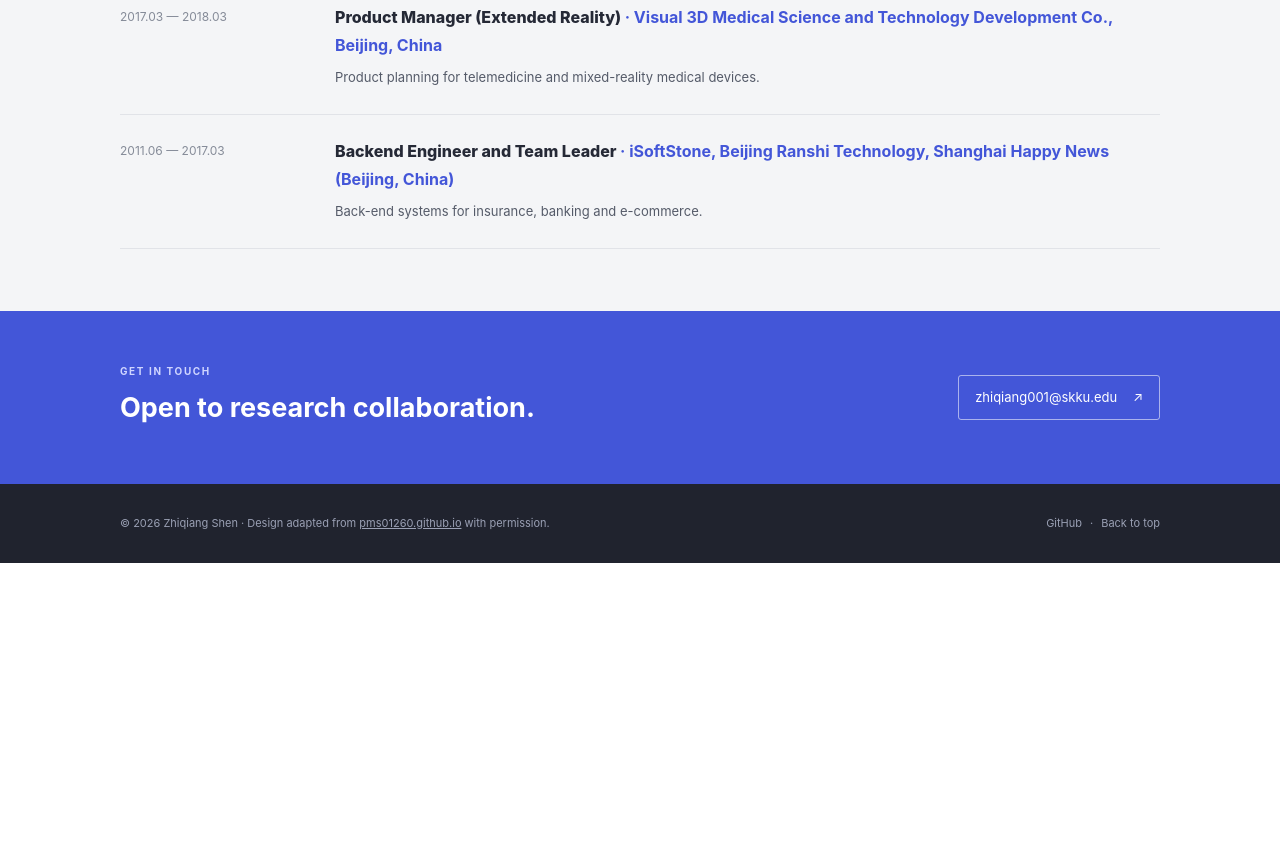
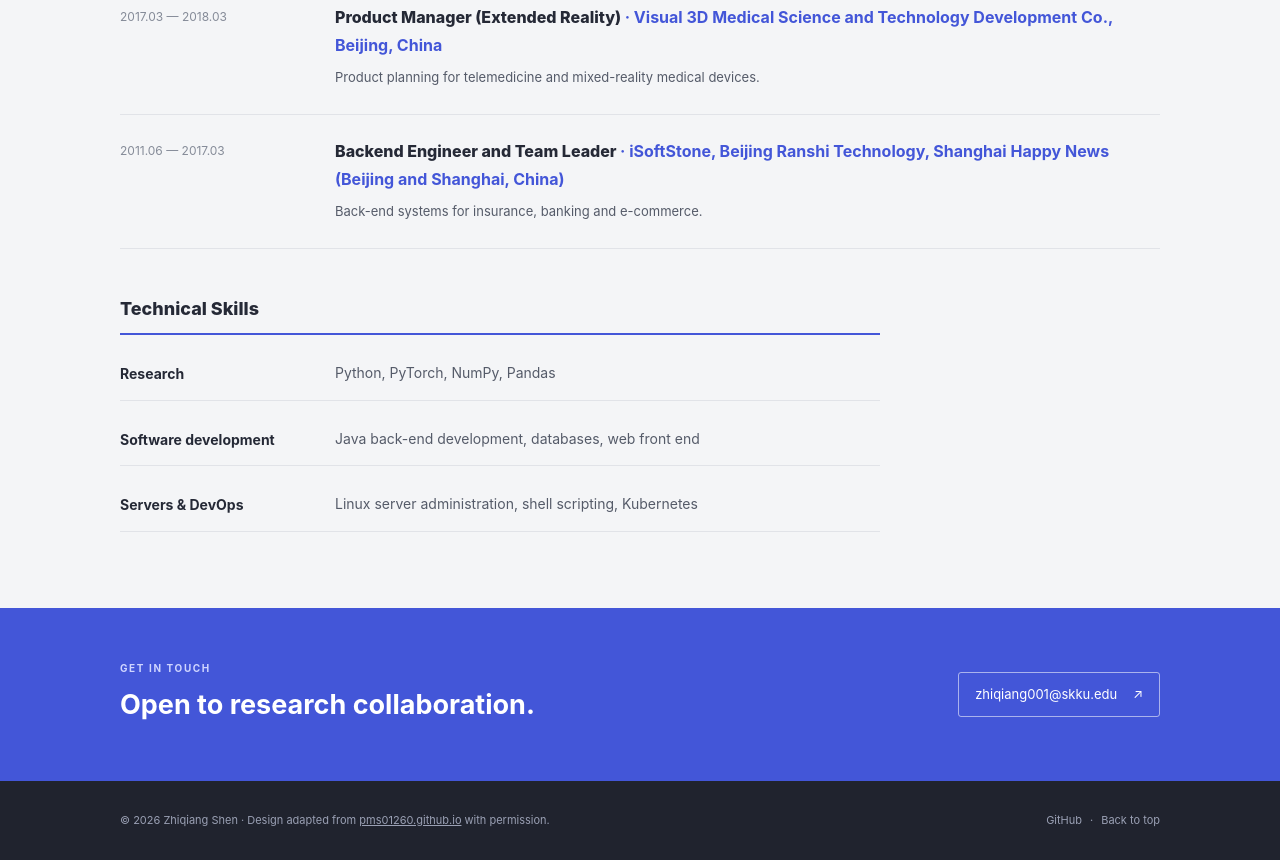
Before and after one commit to 00-Shen/00-shen.github.io, a plain HTML site: page index.html in a window 1280 px wide. Shown: the part 2910-3770 px from the top of the page. Before the commit the page ends 3473 px from the top, so only its background shows below. Drawn offline with Linux system fonts and the light colour scheme; a web font is replaced by a local one.

Commit message:
Add Technical Skills and list Beijing and Shanghai for 2011-2017
Co-Authored-By: Claude Opus 5.5 <noreply@anthropic.com>

```diff
--- a/index.html
+++ b/index.html
@@ -103,7 +103,15 @@
         <article><div class="period">2021.03 — 2023.01</div><div><h3>Software Development Team Leader <span>· iptiQ by Swiss Re, Shanghai, China</span></h3><p>Core insurance and financial systems for Swiss Re's China subsidiary.</p></div></article>
         <article><div class="period">2018.05 — 2021.02</div><div><h3>Start-up Partner <span>· Study-Coffee, Hangzhou, China</span></h3><p>Ran a self-study café.</p></div></article>
         <article><div class="period">2017.03 — 2018.03</div><div><h3>Product Manager (Extended Reality) <span>· Visual 3D Medical Science and Technology Development Co., Beijing, China</span></h3><p>Product planning for telemedicine and mixed-reality medical devices.</p></div></article>
-        <article><div class="period">2011.06 — 2017.03</div><div><h3>Backend Engineer and Team Leader <span>· iSoftStone, Beijing Ranshi Technology, Shanghai Happy News (Beijing, China)</span></h3><p>Back-end systems for insurance, banking and e-commerce.</p></div></article>
+        <article><div class="period">2011.06 — 2017.03</div><div><h3>Backend Engineer and Team Leader <span>· iSoftStone, Beijing Ranshi Technology, Shanghai Happy News (Beijing and Shanghai, China)</span></h3><p>Back-end systems for insurance, banking and e-commerce.</p></div></article>
+      </div>
+      <div class="skills">
+        <h3 class="subheading">Technical Skills</h3>
+        <dl class="skill-list">
+          <div><dt>Research</dt><dd>Python, PyTorch, NumPy, Pandas</dd></div>
+          <div><dt>Software development</dt><dd>Java back-end development, databases, web front end</dd></div>
+          <div><dt>Servers &amp; DevOps</dt><dd>Linux server administration, shell scripting, Kubernetes</dd></div>
+        </dl>
       </div>
     </div></section>
 
--- a/styles.css
+++ b/styles.css
@@ -173,6 +173,12 @@ footer a:hover { color:white; }
 .pub-type.award { color:var(--amber); }
 .paper-link.is-pending { color:var(--muted); cursor:default; } /* paper not online yet (USER 11-11) */
 .paper-link.is-pending:hover { text-decoration:none; }
+.skills { max-width:760px; margin-top:44px; } /* Technical Skills under Experience (USER 11-13) */
+.skill-list { margin:0; }
+.skill-list div { display:grid; grid-template-columns:185px 1fr; gap:30px; padding:13px 0; border-bottom:1px solid var(--line); }
+.skill-list dt { color:var(--ink); font-size:14px; font-weight:700; }
+.skill-list dd { margin:0; font-size:14px; line-height:1.55; }
+@media (max-width:760px) { .skill-list div { grid-template-columns:1fr; gap:4px; } }
 @media (max-width:760px) { .hero { height:auto; min-height:175px; } .hero .content-width { padding-top:28px; padding-bottom:30px; } } /* longer tagline: let the hero grow instead of clipping */
 @media (max-width:430px) { .hero h1 { font-size:26px; } }
 .profile-mark.photo { height:auto; aspect-ratio:3/4; padding:0; background:white; } /* portrait photo, head and shoulders; the dark mat is for the graphic avatar */
```
